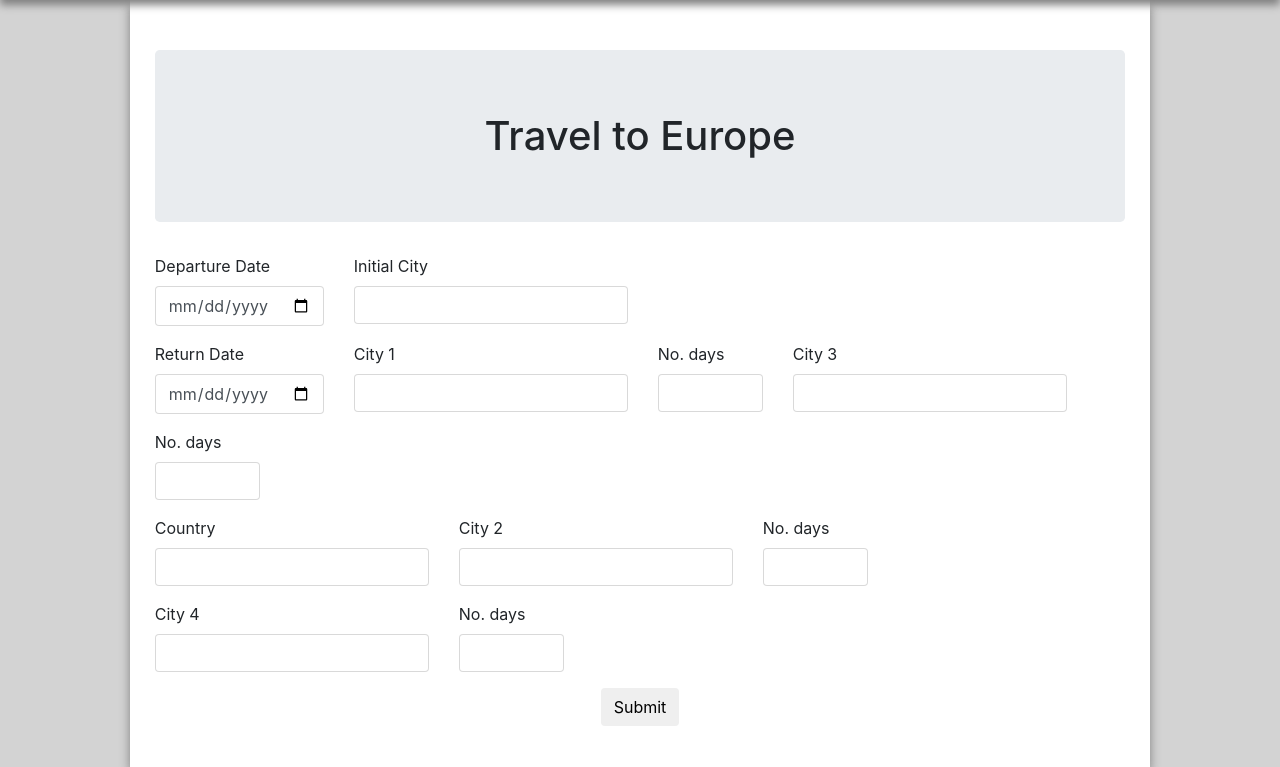
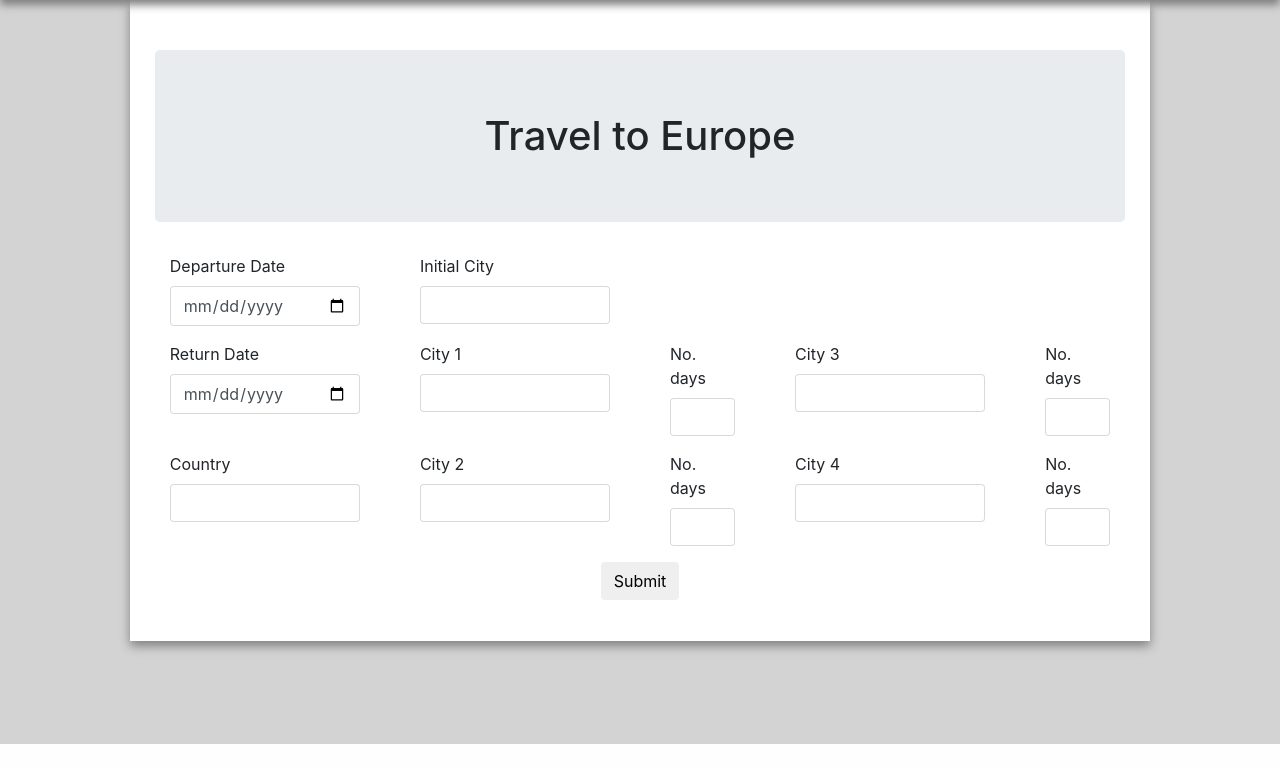
Before and after one commit to OneStone2/HackUPC, a Python web app: template flask/templates/input.html in a window 1280 px wide. Shown: the part 56-823 px from the top of the page. After the commit the page ends 800 px from the top, so only its background shows below. Run offline with Jinja, Linux system fonts and the light colour scheme; the template is opened without the code that fills it: most values are stand-ins (such as "Sample title", 1, 10 or a date in 2020); some libraries are stand-ins or nearby versions.

Commit message:
fix this pls 2

```diff
--- a/flask/templates/input.html
+++ b/flask/templates/input.html
@@ -14,13 +14,13 @@
 <h1 class="jumbotron text-center">Travel to Europe</h1>
 <form class="form-horizontal" action="/compute" method="post">
     <div class="row">
-        <div class="form-group">
+        <div class="form-group col-3">
             <label class="control-label col">Departure Date</label>
             <div class="col">
                 <input type="date" class="form-control" name="startdate" required>
             </div>
         </div>
-        <div class="form-group">
+        <div class="form-group col-3">
             <label class="control-label col">Initial City</label>
             <div class="col">
                 <input type="text" list="city" class="form-control" name="startcity" required>
@@ -30,31 +30,31 @@
         </div>
     </div>
     <div class="row">
-        <div class="form-group">
+        <div class="form-group col-3">
             <label class="control-label col">Return Date</label>
             <div class="col">
                 <input type="date" class="form-control" name="enddate" required>
             </div>
         </div>
-        <div class="form-group">
+        <div class="form-group col-3">
             <label class="control-label col">City 1</label>
             <div class="col">
                 <input type="text" list="city" class="form-control" name="C1" required>
             </div>
         </div>
-        <div class="form-group">
+        <div class="form-group col">
             <label class="control-label col">No. days</label>
             <div class="col">
                 <input type="number"class="form-control" name="NC1" min="1" max="31" required>
             </div>
         </div>
-        <div class="form-group">
+        <div class="form-group col-3">
             <label class="control-label col">City 3</label>
             <div class="col">
                 <input type="text" list="city" class="form-control" name="C3">
             </div>
         </div>
-        <div class="form-group">
+        <div class="form-group col">
             <label class="control-label col">No. days</label>
             <div class="col">
                 <input type="number"class="form-control" name="NC3" min="1" max="31">
@@ -62,31 +62,31 @@
         </div>
     </div>
     <div class="row">
-        <div class="form-group">
+        <div class="form-group col-3">
             <label class="control-label col">Country</label>
             <div class="col">
                 <input type="text" class="form-control" name="country" list="country" required>
             </div>
         </div>
-        <div class="form-group">
+        <div class="form-group col-3">
             <label class="control-label col">City 2</label>
             <div class="col">
                 <input type="text" list="city" class="form-control" name="City 2">
             </div>
         </div>
-        <div class="form-group">
+        <div class="form-group col">
             <label class="control-label col">No. days</label>
             <div class="col">
                 <input type="number"class="form-control" name="NC2" min="1" max="31">
             </div>
         </div>
-        <div class="form-group">
+        <div class="form-group col-3">
             <label class="control-label col">City 4</label>
             <div class="col">
                 <input type="text" list="city" class="form-control" name="City 4">
             </div>
         </div>
-        <div class="form-group">
+        <div class="form-group col">
             <label class="control-label col">No. days</label>
             <div class="col">
                 <input type="number"class="form-control" name="NC4" min="1" max="31">
```
